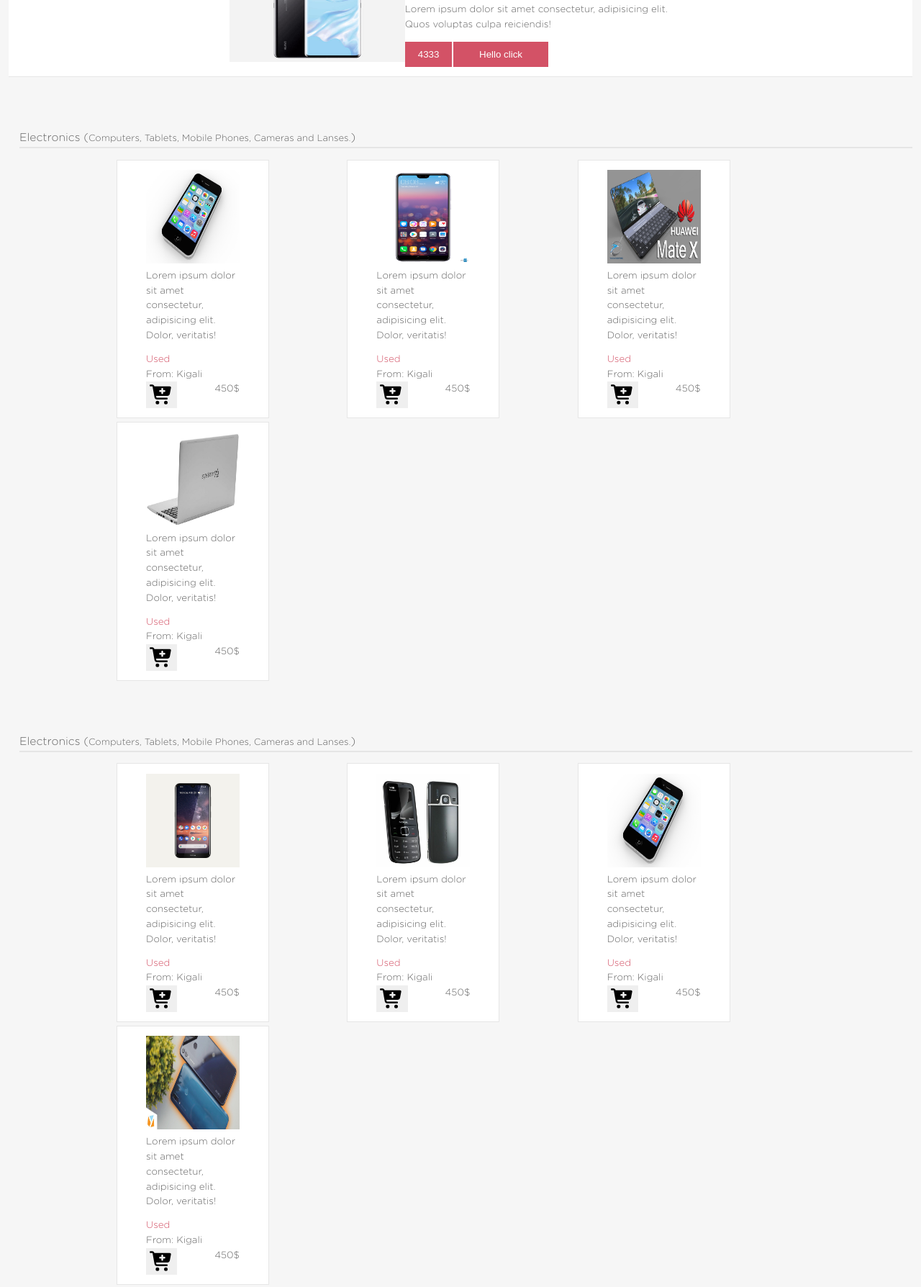
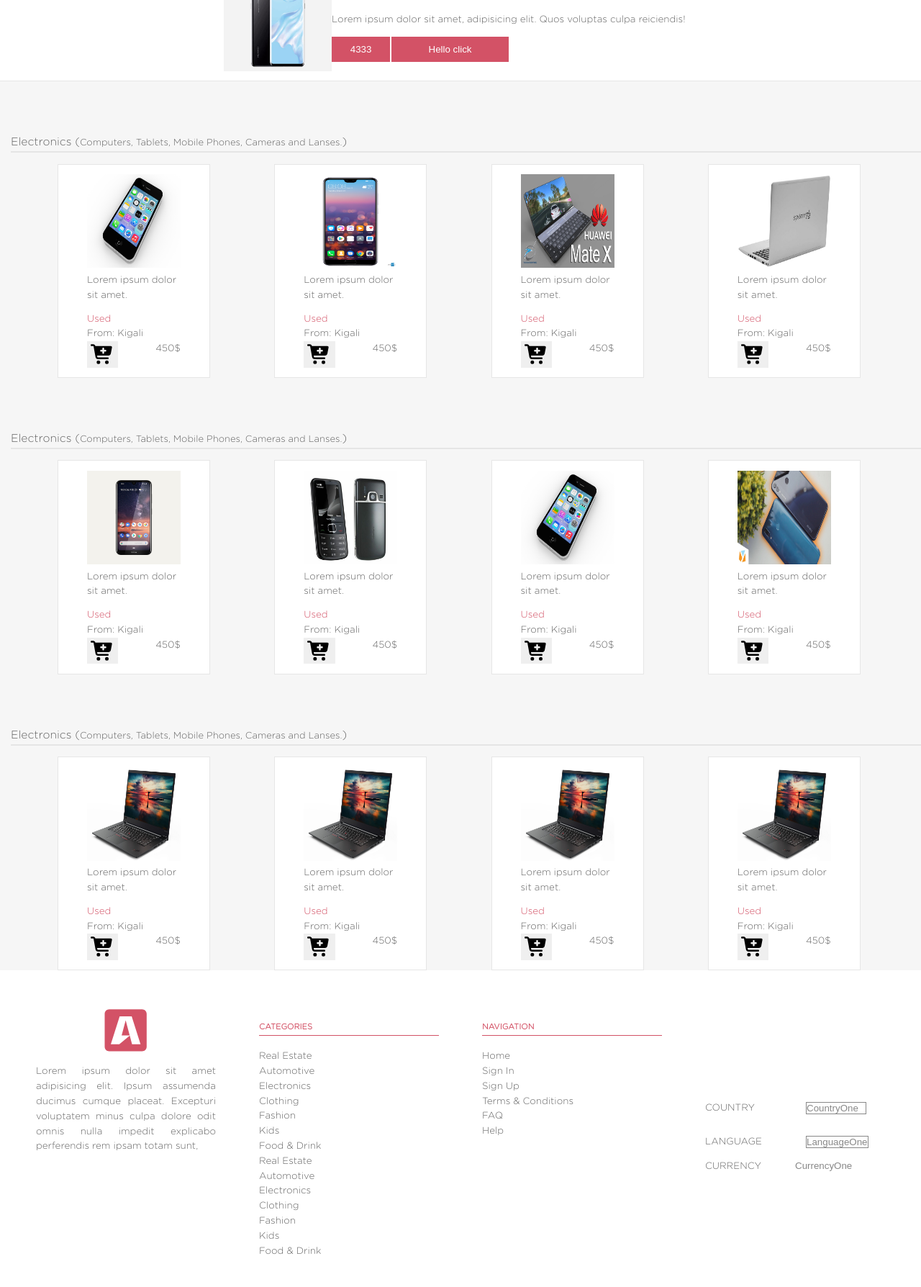
Before and after one commit to muhenge/online-shop, a website: page home.html in a window 1280 px wide. Shown: the part 384-2172 px from the top of the page at 72% size. Drawn offline with Linux system fonts and the light colour scheme; files whose address does not match are found by name.

Commit message:
Changes in the sm screen img and section or much the height and width

```diff
--- a/CSS/styles.css
+++ b/CSS/styles.css
@@ -153,12 +153,11 @@ select {
 
 main {
   background-color: #f6f6f6;
-  margin-top: 0;
 }
-
+/*
 section {
   margin: 12px;
-}
+} */
 
 .black-btn {
   background-color: #383838;
@@ -208,6 +207,7 @@ h1 {
 
 section.products {
   margin-top: 75px;
+  padding: 0 auto 0 auto;
 }
 
 h3.section-title {
@@ -221,14 +221,15 @@ figure img {
 }
 
 figure.ads-img img {
-  width: 350px;
+  width: 150px;
+  height: 150px;
 }
 
 .carts-list {
   display: grid;
-  grid-template-columns: repeat(auto-fit, minmax(250px, 1fr));
+  grid-template-columns: repeat(auto-fit, minmax(200px, 1fr));
   grid-gap: 5px;
-  padding: 0 150px;
+  margin: 0 auto 0 80px;
 }
 
 .carts {
@@ -263,13 +264,6 @@ h5 {
   border-bottom: 1px solid #d35266;
   color: #d35266;
 }
-
-.cat-list {
-  display: grid;
-  grid-template-columns: 1fr 1fr;
-  grid-gap: 20px;
-}
-
 .cat-two,
 .cat-one,
 .footer-nav {
@@ -324,17 +318,11 @@ select.myList {
   }
 
   section.products {
-    padding: 0;
-    margin: 0;
     max-width: 100%;
   }
 
   .titles {
     margin: 0;
-  }
-
-  .carts-list {
-    margin: 0 15px 0 15px;
   }
 
   .menu {
@@ -352,9 +340,25 @@ select.myList {
     width: 100%;
     align-content: space-between;
   }
+
+  .carts-list {
+    display: grid;
+    grid-template-columns: repeat(auto-fit, minmax(150px, 1fr));
+    grid-gap: 24px;
+    margin: 0 10px 0 20px;
+  }
+
+  section {
+    margin-top: 0;
+  }
+
+  figure img {
+    width: 90px;
+    height: 90px;
+  }
 }
 
-@media only screen and (min-width: 526px) and (max-width: 640px) {
+@media only screen and (min-width: 526px) and (max-width: 644px) {
   .pic {
     display: none;
   }
@@ -377,10 +381,6 @@ select.myList {
     margin: 0;
   }
 
-  .carts-list {
-    margin: 0 15px 0 15px;
-  }
-
   .footer-text {
     display: none;
   }
@@ -400,9 +400,16 @@ select.myList {
     padding: 0;
     margin: 4px;
   }
+
+  .carts-list {
+    display: grid;
+    grid-template-columns: repeat(auto-fit, minmax(150px, 1fr));
+    grid-gap: 64px;
+    margin: 0 90px 0 auto;
+  }
 }
 
-@media only screen and (min-width: 640px) and (max-width: 768px) {
+@media only screen and (min-width: 644px) and (max-width: 800px) {
   html,
   body,
   main {
@@ -432,19 +439,24 @@ select.myList {
     padding: 0;
     margin: 0;
   }
-
+/*
   section.products {
     padding: 0;
-    margin: 0;
-    max-width: 100%;
-  }
+  } */
 
   .titles {
     margin: 0;
   }
 
   .carts-list {
-    margin: 0 15px 0 15px;
+    display: grid;
+    grid-template-columns: repeat(auto-fit, minmax(150px, 1fr));
+    grid-gap: 10px;
+    margin: 0 90px 0 auto;  }
+
+  figure img {
+    width: 85px;
+    height: 85px;
   }
 
   .footer-text {
--- a/home.html
+++ b/home.html
@@ -72,7 +72,7 @@
             <figcaption>
               <h1>Lenovo thinkpad</h1>
               <p>
-                Lorem ipsum dolor sit amet consectetur, adipisicing elit. Quos
+                Lorem ipsum dolor sit amet, adipisicing elit. Quos
                 voluptas culpa reiciendis!
               </p>
               <span class="ads-btn">
@@ -98,8 +98,7 @@
             <figure>
               <img src="images/iphone-2464968_640.webp" alt="" />
               <figcaption>
-                Lorem ipsum dolor sit amet consectetur, adipisicing elit. Dolor,
-                veritatis!
+                Lorem ipsum dolor sit amet.
                 <div class="carts-status">
                   <div class="used">Used</div>
                   <div class="from">From: Kigali</div>
@@ -119,8 +118,7 @@
             <figure>
               <img src="images/Huawei-P20-Pro-2.jpg" alt="" />
               <figcaption>
-                Lorem ipsum dolor sit amet consectetur, adipisicing elit. Dolor,
-                veritatis!
+                Lorem ipsum dolor sit amet.
                 <div class="carts-status">
                   <div class="used">Used</div>
                   <div class="from">From: Kigali</div>
@@ -140,8 +138,7 @@
             <figure>
               <img src="images/maxresdefault.jpg" alt="" />
               <figcaption>
-                Lorem ipsum dolor sit amet consectetur, adipisicing elit. Dolor,
-                veritatis!
+                Lorem ipsum dolor sit amet.
                 <div class="carts-status">
                   <div class="used">Used</div>
                   <div class="from">From: Kigali</div>
@@ -161,8 +158,7 @@
             <figure>
               <img src="images/System76_Galago_Pro.jpg" alt="" />
               <figcaption>
-                Lorem ipsum dolor sit amet consectetur, adipisicing elit. Dolor,
-                veritatis!
+                Lorem ipsum dolor sit amet.
                 <div class="carts-status">
                   <div class="used">Used</div>
                   <div class="from">From: Kigali</div>
@@ -193,8 +189,7 @@
             <figure>
               <img src="images/nokia_3_2-user_guide-all.jpg" alt="" />
               <figcaption>
-                Lorem ipsum dolor sit amet consectetur, adipisicing elit. Dolor,
-                veritatis!
+                Lorem ipsum dolor sit amet.
                 <div class="carts-status">
                   <div class="used">Used</div>
                   <div class="from">From: Kigali</div>
@@ -214,8 +209,7 @@
             <figure>
               <img src="images/s-l1000.jpg" alt="" />
               <figcaption>
-                Lorem ipsum dolor sit amet consectetur, adipisicing elit. Dolor,
-                veritatis!
+                Lorem ipsum dolor sit amet.
                 <div class="carts-status">
                   <div class="used">Used</div>
                   <div class="from">From: Kigali</div>
@@ -235,8 +229,7 @@
             <figure>
               <img src="images/iphone-2464968_640.webp" alt="" />
               <figcaption>
-                Lorem ipsum dolor sit amet consectetur, adipisicing elit. Dolor,
-                veritatis!
+                Lorem ipsum dolor sit amet.
                 <div class="carts-status">
                   <div class="used">Used</div>
                   <div class="from">From: Kigali</div>
@@ -256,8 +249,7 @@
             <figure>
               <img src="images//maxresdefaultnn.jpg" alt="" />
               <figcaption>
-                Lorem ipsum dolor sit amet consectetur, adipisicing elit. Dolor,
-                veritatis!
+                Lorem ipsum dolor sit amet.
                 <div class="carts-status">
                   <div class="used">Used</div>
                   <div class="from">From: Kigali</div>
@@ -288,8 +280,7 @@
             <figure>
               <img src="images/x1extreme4-1500x1000.jpg" alt="" />
               <figcaption>
-                Lorem ipsum dolor sit amet consectetur, adipisicing elit. Dolor,
-                veritatis!
+                Lorem ipsum dolor sit amet.
                 <div class="carts-status">
                   <div class="used">Used</div>
                   <div class="from">From: Kigali</div>
@@ -309,8 +300,7 @@
             <figure>
               <img src="images/x1extreme4-1500x1000.jpg" alt="" />
               <figcaption>
-                Lorem ipsum dolor sit amet consectetur, adipisicing elit. Dolor,
-                veritatis!
+                Lorem ipsum dolor sit amet.
                 <div class="carts-status">
                   <div class="used">Used</div>
                   <div class="from">From: Kigali</div>
@@ -330,8 +320,7 @@
             <figure>
               <img src="images/x1extreme4-1500x1000.jpg" alt="" />
               <figcaption>
-                Lorem ipsum dolor sit amet consectetur, adipisicing elit. Dolor,
-                veritatis!
+                Lorem ipsum dolor sit amet.
                 <div class="carts-status">
                   <div class="used">Used</div>
                   <div class="from">From: Kigali</div>
@@ -351,8 +340,7 @@
             <figure>
               <img src="images/x1extreme4-1500x1000.jpg" alt="" />
               <figcaption>
-                Lorem ipsum dolor sit amet consectetur, adipisicing elit. Dolor,
-                veritatis!
+                Lorem ipsum dolor sit amet.
                 <div class="carts-status">
                   <div class="used">Used</div>
                   <div class="from">From: Kigali</div>
@@ -377,7 +365,7 @@
           <i class="fab fa-buysellads fa-5x"></i>
         </div>
         <p>
-          Lorem ipsum dolor sit amet consectetur adipisicing elit. Ipsum
+          Lorem ipsum dolor sit amet adipisicing elit. Ipsum
           assumenda ducimus cumque placeat. Excepturi voluptatem minus culpa
           dolore odit omnis nulla impedit explicabo perferendis rem ipsam totam
           sunt,
```
Also changed, not shown: images/Lenovo-Thinkpad-X1-Extreme.jpg (added).
